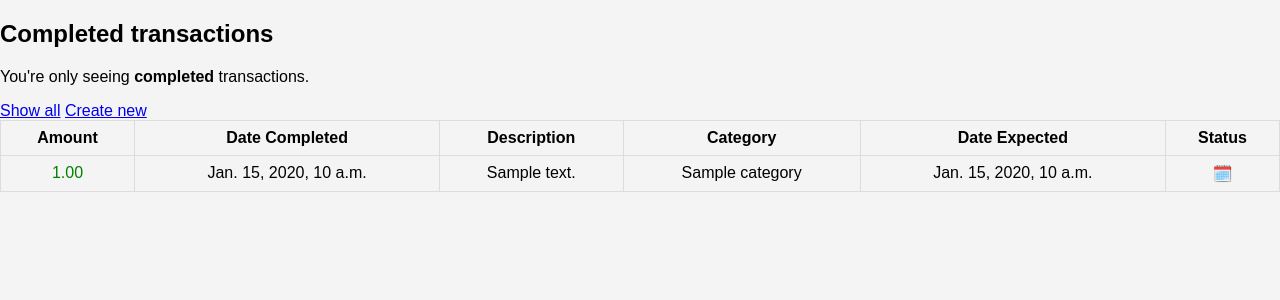
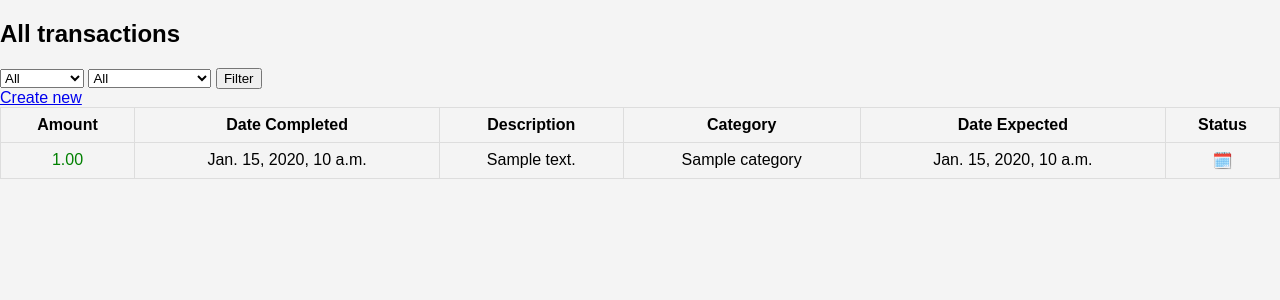
Before and after one commit to sttempestt/lifestyle, a Django app: page /transactions_list/ in a window 1280 px wide. Shown: the part 38-338 px from the top of the page. Run offline with Django 5.2, Linux system fonts and the light colour scheme; a user stored in the database is signed in; tables that the repository leaves empty hold one stand-in row (values such as "Sample post").

Commit message:
Transaction: fix

```diff
--- a/expenses/templates/expenses/transaction/transactions_list.html
+++ b/expenses/templates/expenses/transaction/transactions_list.html
@@ -23,16 +23,27 @@
 {% endblock %}
 
 {% block content %}
-    <h2>Completed transactions</h2>
-    {% if show_all %}
-        <p>You're currently viewing <strong>all</strong> transactions.</p>
-        <a href="?show_all=false">Hide incomplete</a>
-    {% else %}
-        <p>You're only seeing <strong>completed</strong> transactions.</p>
-        <a href="?show_all=true">Show all</a>
-    {% endif %}
+    <h2>All transactions</h2>
+
+    <form>
+      <select name="status">
+        <option value="">All</option>
+        {% for status_value, status_display in statuses %}
+          <option value="{{ status_value }}" {% if statusSelected == status_value %}selected{% endif %}>{{ status_display }}</option>
+        {% endfor %}
+      </select>
+      <select name="category">
+        <option value="">All</option>
+        {% for category in categories %}
+          <option value="{{ category.id }}" {% if categorySelected == category.id|stringformat:"s" %}selected{% endif %}>{{ category.name }}</option>
+        {% endfor %}
+      </select>
+      <button>
+        Filter
+      </button>
+    </form>
+
     <a href="{% url 'create_transaction' %}">Create new</a>
-
     <table>
         <thead>
             <tr>
--- a/expenses/views.py
+++ b/expenses/views.py
@@ -27,7 +27,7 @@ class TransactionsView(ListView):
         status = self.request.GET.get("status", "")
 
         if category:
-            queryset = queryset.filter(category=category)
+            queryset = queryset.filter(category_id=category)
 
         if status:
             queryset = queryset.filter(status=status)
@@ -36,6 +36,10 @@ class TransactionsView(ListView):
 
     def get_context_data(self, **kwargs):
         context = super().get_context_data(**kwargs)
+        context["categories"] = Category.objects.all()
+        context["statuses"] = Transactions.statuses
+        context["statusSelected"] = self.request.GET.get("status", "")
+        context["categorySelected"] = self.request.GET.get("category", "")
 
         return context
 
```
